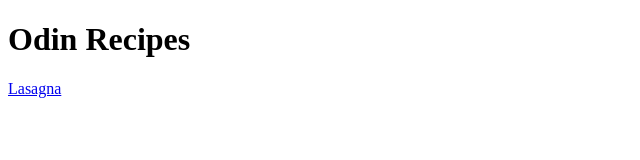
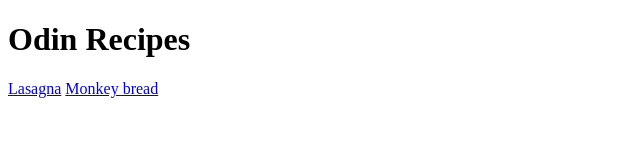
Before and after one commit to jsheats/odin-recipes, a plain HTML site: page index.html in a window 1280 px wide. Shown: the whole page, without its empty margins (0-640 px from the left). Drawn offline with Linux system fonts and the light colour scheme.

Commit message:
Add link to monkey bread page

```diff
--- a/index.html
+++ b/index.html
@@ -8,5 +8,6 @@
   <body>
     <h1> Odin Recipes</h1>
     <a href="recipes/lasagna.html">Lasagna</a>
+    <a href="recipes/monkey_bread.html">Monkey bread</a>
   </body>
 </html>
```
